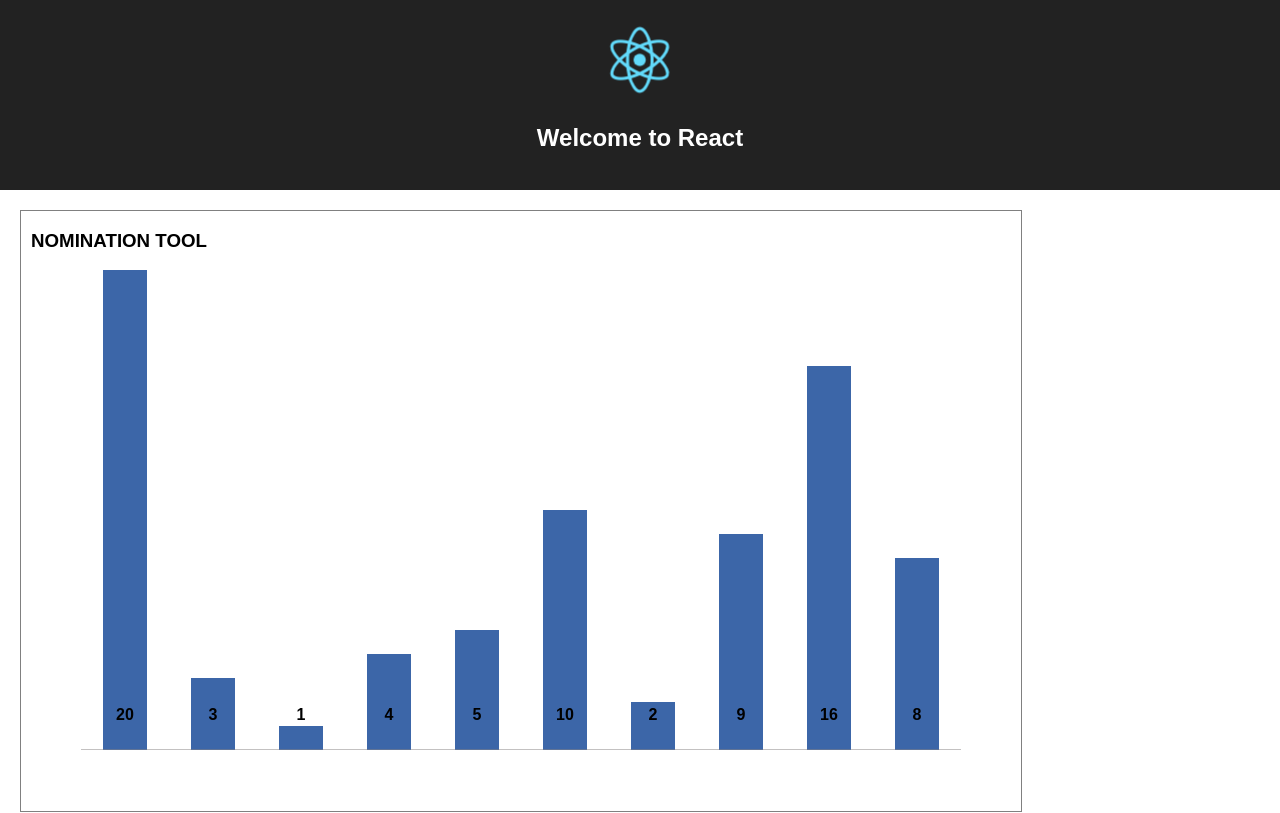
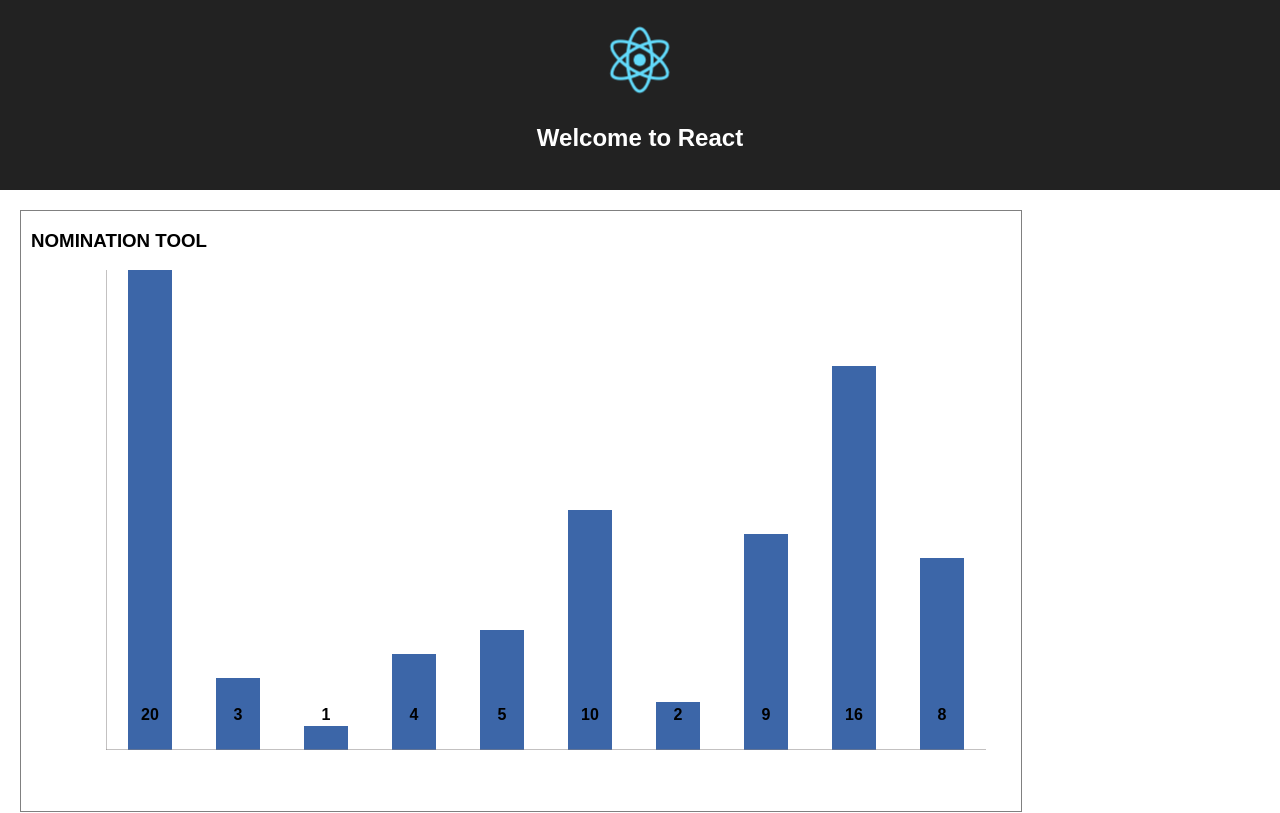
Before and after one commit to beatrycze/react-ts-chart, a React (Create React App) app: page / in a window 1280 px wide. Shown: the top 813 px of the page. Built offline with nearby package versions, Linux system fonts and the light colour scheme.

Commit message:
Line for Y axis created

```diff
--- a/src/components/App.css
+++ b/src/components/App.css
@@ -21,7 +21,7 @@
 }
 
 .svg-position {
-  padding-bottom: 50px;
+  padding: 0px 0px 50px 50px;
 }
 
 @keyframes App-logo-spin {
--- a/src/components/App.tsx
+++ b/src/components/App.tsx
@@ -19,6 +19,9 @@ const CHART_YTEXT_LABEL_CALC = 3;
 const CHART_LINE_X1 = '0';
 const CHART_LINE_STROKE_WIDTH = '1';
 const CHART_LINE_STROKE_COLOR = '#878383';
+
+const CHART_YLINE_Y1 = '0';
+const CHART_YLINE_X2 = '0';
 
 interface AppProps {
   chartData: Column[];
@@ -125,6 +128,14 @@ class App extends React.Component<AppProps, AppState> {
                   strokeWidth={CHART_LINE_STROKE_WIDTH}
                   stroke={CHART_LINE_STROKE_COLOR}
                 />
+                <line
+                  x1={CHART_LINE_X1}
+                  y1={CHART_YLINE_Y1}
+                  x2={CHART_YLINE_X2}
+                  y2={svgHeight}
+                  strokeWidth={CHART_LINE_STROKE_WIDTH}
+                  stroke={CHART_LINE_STROKE_COLOR}
+                />
             </svg>
           </div>
 
```
